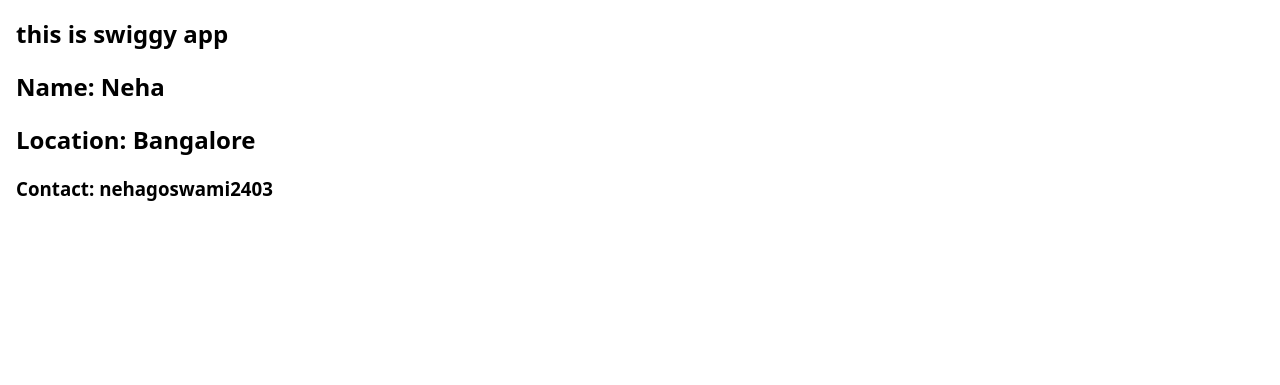
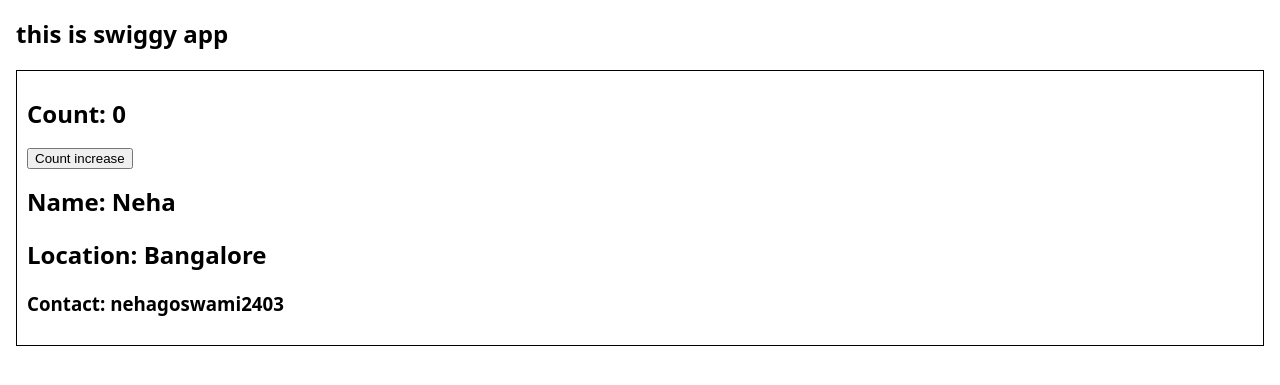
Before and after one commit to nehagoswami2403/react-swiggy-app, a React app: page /about in a window 1280 px wide. Shown: the part 225-610 px from the top of the page. Built offline with nearby package versions, Linux system fonts and the light colour scheme.

Commit message:
local state and setState for class based comp
episode-8, part-3

```diff
--- a/src/components/UserClass.js
+++ b/src/components/UserClass.js
@@ -4,12 +4,22 @@
 class UserClass extends React.Component {
     constructor(props) {
         super(props);
+        this.state = {
+            count: 0
+        }
     }
     render() {
-        const {name, location, contact} = this.props;
-
+        const { name, location, contact } = this.props;
+        const { count, count2 } = this.state;
         return (
             <div className="user-card">
+                <h1>Count: {count}</h1>
+                <button onClick={() => {
+                    this.setState({
+                        count: this.state.count + 1
+                    })
+
+                }}>Count increase</button>
                 <h1>Name: {name}</h1>
                 <h2>Location: {location}</h2>
                 <h3>Contact: {contact}</h3>
--- a/style.css
+++ b/style.css
@@ -90,3 +90,8 @@
 a {
     text-decoration: none
 }
+
+.user-card {
+    border: 1px solid black;
+    padding: 10px;
+}
```
